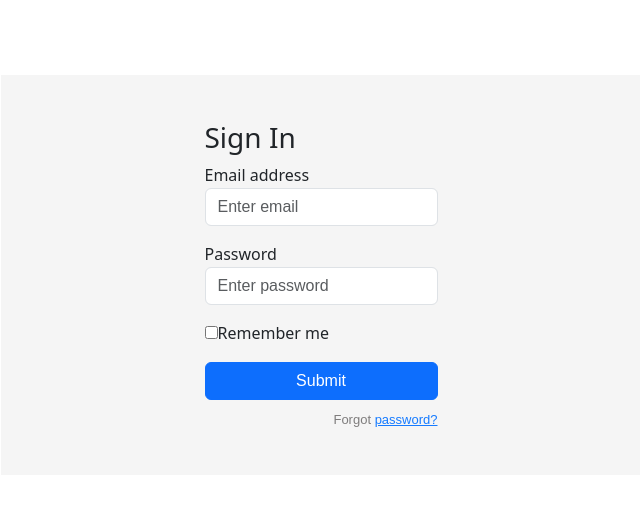
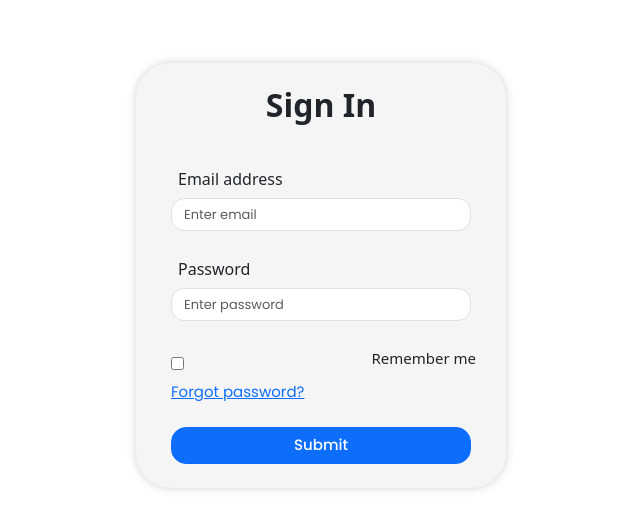
Before and after one commit to AmithSunil/Training-and-Placement-portal, a React (Create React App) app: page / in a window 1280 px wide. Shown: the part 125-654 px from the top of the page, without its empty margins (319-959 px from the left). Built offline with nearby package versions, Linux system fonts and the light colour scheme.

Commit message:
login-css

```diff
--- a/src/App.js
+++ b/src/App.js
@@ -1,7 +1,7 @@
 import './App.css';
 import Drives from './components/Drives';
 import Login from './components/login/Login';
-import Dashboard from './components/dashboard';
+import Dashboard from './components/Dashboard';
 import { BrowserRouter as Router, Routes,Route } from 'react-router-dom';
 import { useState,useEffect } from 'react';
 
--- a/src/components/login/Login.jsx
+++ b/src/components/login/Login.jsx
@@ -3,13 +3,12 @@ import "./login.css";
 import { useNavigate } from "react-router-dom";
 import axios from "axios";
 
-const Login = ({setuser}) => {
+const Login = ({user}) => {
   const [username, setUsername] = useState("");
   const [password, setPassword] = useState("");
 
   const handleUsernameChange = (e) => {
     setUsername(e.target.value);
-    setuser(e.target.value);
   };
 
   const handlePasswordChange = (e) => {
@@ -21,29 +20,34 @@ const Login = ({setuser}) => {
   const handleSubmit = (e) => {
     e.preventDefault();
     console.log(username, password);
-    localStorage.setItem("USER", JSON.stringify(username));
+
     //setting user type
+
+
 
     if(username === "admin")
       {
-         navigate("/dashboard/create drive");
+        user("admin");
+        navigate("/dashboard/create drives");
       }
     else{
-       navigate("/dashboard/drives");
+
+      user("user");
+      navigate("/dashboard/drives");
     }
 
-  //   axios
-  //     .post("http://localhost:3001/login", {
-  //       username: username,
-  //       password: password,
-  //     })
-  //     .then((response) => {
-  //       console.log(response);
-  //       navigate("/dashboard/Drives");
-  //     })
-  //     .catch((error) => {
-  //       console.log(error);
-  //     });
+    axios
+      .post("http://localhost:3001/login", {
+        username: username,
+        password: password,
+      })
+      .then((response) => {
+        console.log(response);
+        navigate("/dashboard/Drives");
+      })
+      .catch((error) => {
+        console.log(error);
+      });
   };
 
   return (
@@ -84,6 +88,9 @@ const Login = ({setuser}) => {
               Remember me
             </label>
           </div>
+          <div className="forgot-pass">
+            <a href="#">Forgot password?</a>
+          </div>
         </div>
 
         <div className="d-grid">
@@ -91,9 +98,9 @@ const Login = ({setuser}) => {
             Submit
           </button>
         </div>
-        <p className="forgot-password text-right">
+        {/* <p className="forgot-password text-right">
           Forgot <a href="#">password?</a>
-        </p>
+        </p> */}
       </form>
     </div>
   );
--- a/src/components/login/login.css
+++ b/src/components/login/login.css
@@ -1,4 +1,10 @@
-
+@import url("https://fonts.googleapis.com/css2?family=Poppins:wght@300;400;500;600;700;800;900&display=swap");
+* {
+  margin: 0;
+  padding: 0;
+  box-sizing: border-box;
+  font-family: "Poppins", "sans-serif";
+}
 
 h1,
 h2,
@@ -9,7 +15,9 @@ h6,
 label,
 span {
   font-weight: 500;
-  font-family:system-ui, -apple-system, BlinkMacSystemFont, 'Segoe UI', Roboto, Oxygen, Ubuntu, Cantarell, 'Open Sans', 'Helvetica Neue', sans-serif
+  font-family: system-ui, -apple-system, BlinkMacSystemFont, "Segoe UI", Roboto,
+    Oxygen, Ubuntu, Cantarell, "Open Sans", "Helvetica Neue", sans-serif,
+    Poppins;
 }
 
 body,
@@ -30,7 +38,7 @@ html,
   display: flex;
   justify-content: center;
   flex-direction: column;
-  text-align: left;
+  text-align: center;
 }
 
 .auth-inner {
@@ -57,30 +65,98 @@ html,
 
 .custom-control-label {
   font-weight: 400;
+  margin: -5px;
 }
 
-.forgot-password,
+/* .forgot-password,
 .forgot-password a {
   text-align: right;
   font-size: 13px;
-  padding-top: 10px;
   color: #7f7d7d;
   margin: 0;
-}
+} */
 
 .forgot-password a {
   color: #167bff;
 }
 
-
-.signinbody{
-
+.signinbody {
   background-color: #f5f5f5;
-  height: 50%;
-  width: 50%;
+  height: 425px;
+  width: 370px;
+  box-shadow: 0px 0px 10px rgba(0, 0, 0, 0.175);
   display: flex;
   justify-content: center;
   align-items: center;
   flex-direction: column;
-  font-family: "Fira Sans", sans-serif;
+  /* font-family: "Fira Sans", sans-serif,; */
+  border-radius: 35px;
 }
+
+.signinbody h3 {
+  display: flex;
+  justify-content: center;
+  align-items: center;
+  font-size: 2em;
+  font-weight: bold;
+  padding-bottom: 25px;
+}
+
+.mb-3 input {
+  height: 33px;
+  font-size: 13px;
+  border-radius: 13px;
+}
+
+.form-control {
+  width: 300px;
+}
+
+.mb-3 {
+  padding-top: 10px;
+}
+
+.mb-3 label {
+  margin-bottom: 7px;
+  padding-left: 7px;
+}
+
+.mb-3 .custom-checkbox {
+  display: flex;
+  align-items: center;
+  justify-content: space-between;
+}
+
+.forgot-pass a {
+  font-size: 15px;
+}
+
+.custom-control-label {
+  font-size: 15px;
+}
+
+.d-grid {
+  padding-top: 7px;
+  width: auto;
+}
+
+.d-grid button {
+  border-radius: 15px;
+  font-size: 15px;
+  font-weight: 500;
+}
+
+/* .custom-control.custom-checkbox {
+  display: inline-block;
+}
+
+.custom-control.custom-checkbox input.custom-control-input {
+  display: inline-block;
+  vertical-align: middle;
+}
+
+.custom-control.custom-checkbox label.custom-control-label {
+  display: inline-block;
+  vertical-align: middle;
+  margin-left: 5px;
+} */
```
